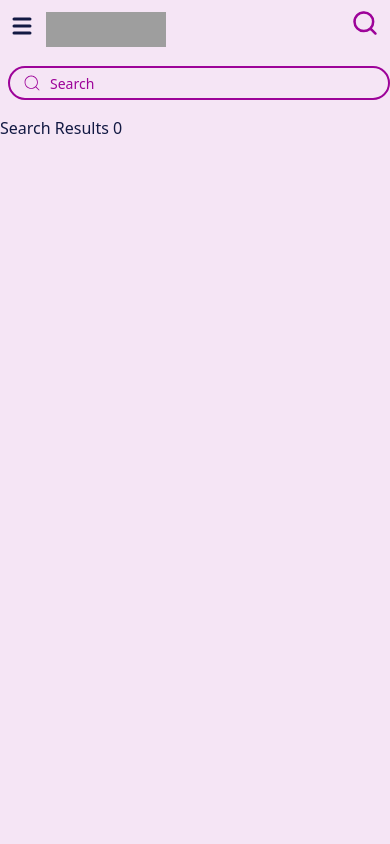
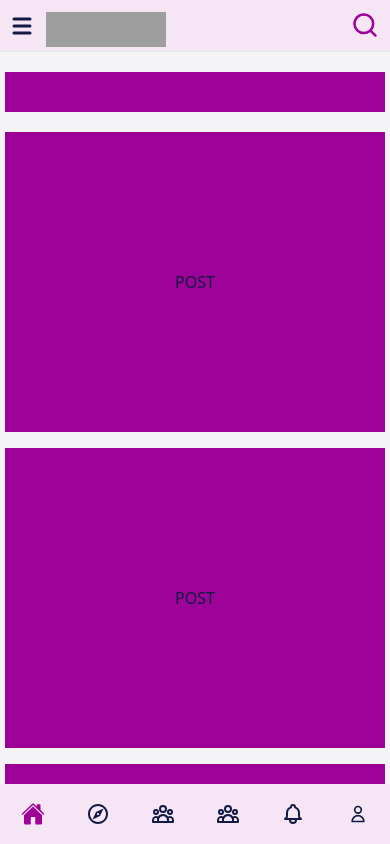
Before and after one commit to tazi00/Astro_Book, a Next.js app: page / in a window 390 px wide. Shown: the top 844 px of the page. Built offline with nearby package versions, Linux system fonts and the light colour scheme; grey boxes are pictures that could not be loaded.

Commit message:
implementing search box

```diff
--- a/src/components/app-header.tsx
+++ b/src/components/app-header.tsx
@@ -80,7 +80,6 @@ function AppHeader() {
           </button>
         </div>
         <div className="md:hidden flex items-center justify-end">
-
           <SearchBox />
         </div>
       </div>
--- a/src/components/astrov1/astro-input.tsx
+++ b/src/components/astrov1/astro-input.tsx
@@ -10,7 +10,7 @@ export function AstroInput({ placeholder }: { placeholder: string }) {
   if (!isDesktop) return null;
 
   return (
-    <div className="relative ml-[8px]">
+    <div className="relative ml-[8px] lg:block hidden">
       <input
         type="text"
         placeholder={placeholder}
--- a/src/components/search-box.tsx
+++ b/src/components/search-box.tsx
@@ -1,24 +1,51 @@
 import { CiSearch } from "react-icons/ci";
 import { AstroInput } from "./astrov1/astro-input";
+import { Menu, X } from "lucide-react";
+import Image from "next/image";
+import { useSearchBoxStore } from "@/store/useSearchBox.store";
 
 function SearchBox() {
+  const isOpen = useSearchBoxStore((s) => s.isOpen);
+  const close = useSearchBoxStore((s) => s.close);
+  const open = useSearchBoxStore((s) => s.open);
   return (
     <div>
-      <button>
-        <CiSearch strokeWidth={1} className="text-primary text-[30px] -mt-2" />
+      <button onClick={open} className="cursor-pointer">
+        <CiSearch strokeWidth={1} className="text-primary text-[30px] -mt-1" />
       </button>
-      <div className="fixed w-full h-screen top-[50px] left-0 z-150 bg-[#F5E5F5]">
-        <div className="relative ml-[8px] py-4">
+      {isOpen && (
+        <div className="fixed w-full h-screen top-0 left-0 z-150 bg-[#F5E5F5]">
+          <div className="px-2.5 py-3">
+            <div className="flex items-center gap-3">
+              <div className="md:hidden block">
+                <Menu strokeWidth={3} className="-mt-2 cursor-pointer" />
+              </div>
+
+              <Image
+                src="/logo.svg"
+                alt="Logo"
+                width={146}
+                height={35}
+                className="md:w-[146px] h-[35px] w-[120px]  "
+              />
+
+              <button onClick={close} className="ms-auto cursor-pointer">
+                <X strokeWidth={3} size={25} className="-mt-2 text-primary " />
+              </button>
+            </div>
+          </div>
+          <div className="relative px-3 py-4">
             <input
               type="text"
               placeholder={"Search"}
               className="w-full pl-10 pr-4 py-1 h-[34px] border-2 border-primary rounded-full text-sm focus:outline-none focus:ring focus:ring-primary placeholder:text-primary"
             />
-          <CiSearch className="absolute left-3.5 top-1/2 -translate-y-1/2 text-primary text-xl" />
+            <CiSearch className="absolute left-6 top-1/2 -translate-y-1/2 text-primary text-xl" />
           </div>
 
-        <div>Search Results 0</div>
+          <div className="px-3">Search Results 0</div>
         </div>
+      )}
     </div>
   );
 }
--- /dev/null
+++ b/src/store/useSearchBox.store.tsx
@@ -0,0 +1,18 @@
+import { create } from "zustand";
+
+type SearchBoxState = {
+  isOpen: boolean;
+  open: () => void;
+  close: () => void;
+  toggle: () => void;
+};
+
+export const useSearchBoxStore = create<SearchBoxState>((set: any) => ({
+  isOpen: false,
+  open: () => set({ isOpen: true }),
+  close: () => set({ isOpen: false }),
+  toggle: () =>
+    set((state: any) => ({
+      isOpen: !state.isOpen,
+    })),
+}));
```
Lines whose indentation alone changed are shown as unchanged.
